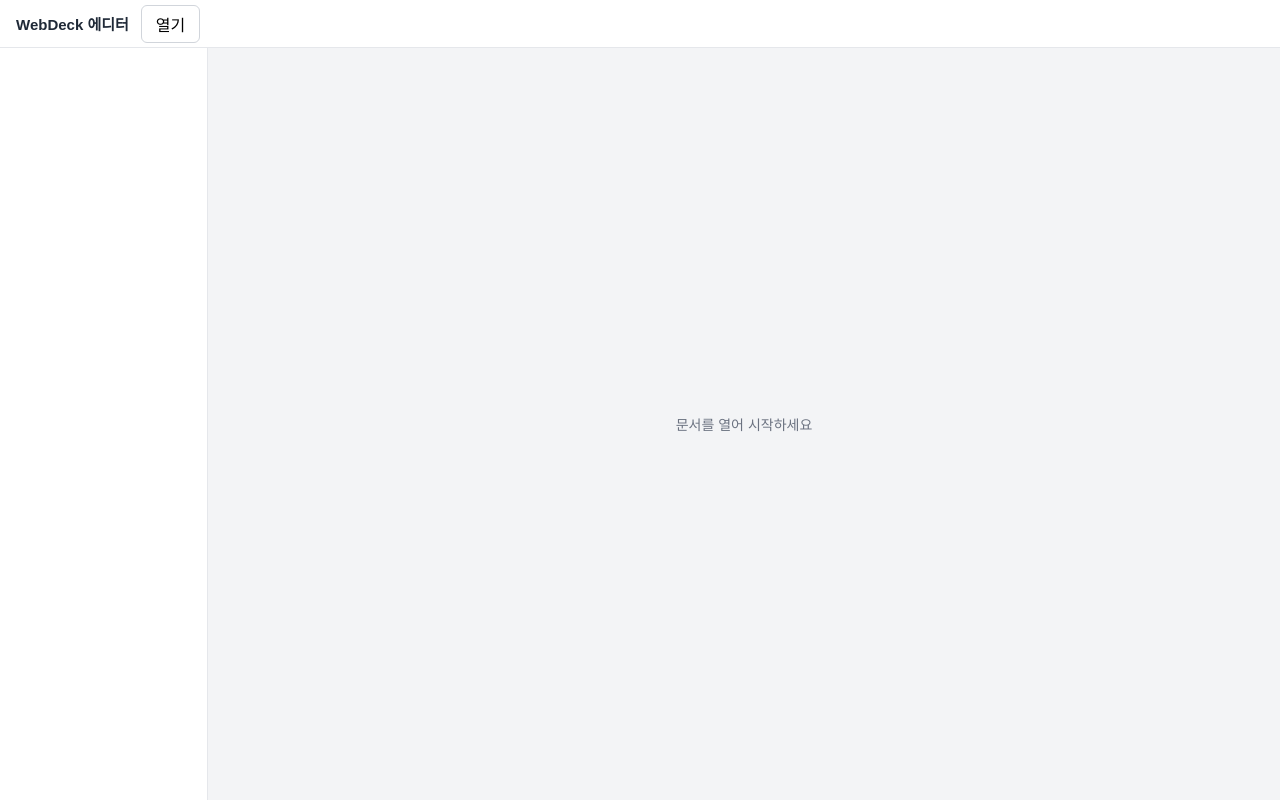
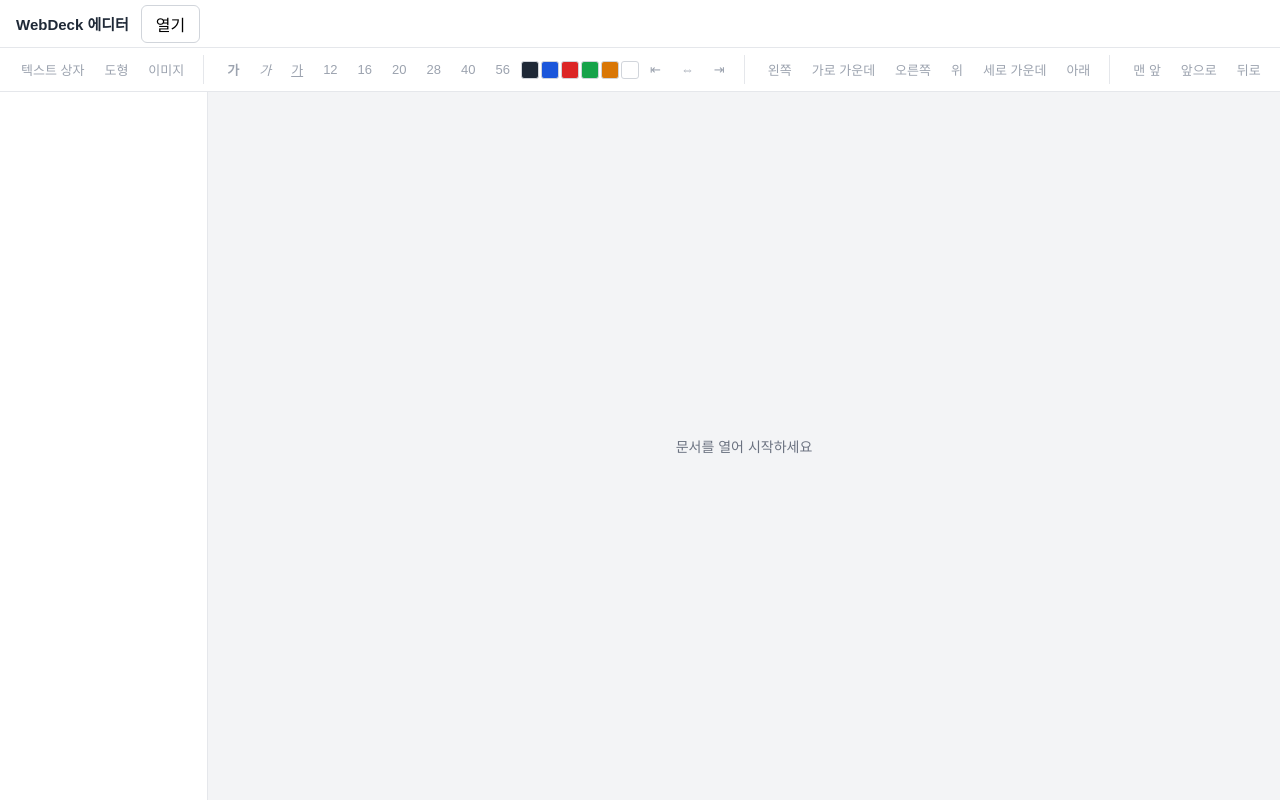
Before and after one commit to Gusrudals/WebDeck, a React (Vite) app in the folder editor/: page / in a window 1280 px wide. Built offline with nearby package versions, Linux system fonts and the light colour scheme.

Commit message:
feat: 툴바 — 삽입·텍스트 서식·개체 정렬·z순서·삭제·배경색

```diff
--- a/editor/src/App.tsx
+++ b/editor/src/App.tsx
@@ -1,12 +1,15 @@
-import { useReducer } from 'react'
+import { useReducer, useRef } from 'react'
 import { CanvasArea } from './canvas/CanvasArea.tsx'
 import { openHtmlFile } from './file/fileAccess.ts'
+import { createIdGen } from './model/id.ts'
 import { WebdeckParseError, parseWebdeck } from './model/parse.ts'
 import { SlidePanel } from './panels/SlidePanel.tsx'
+import { Toolbar } from './panels/Toolbar.tsx'
 import { editorReducer, initialEditorState } from './state/store.ts'
 
 export function App() {
   const [state, dispatch] = useReducer(editorReducer, initialEditorState)
+  const idGenRef = useRef(createIdGen('n'))
 
   async function handleOpen() {
     let opened
@@ -37,6 +40,7 @@ export function App() {
         {state.opaqueCount > 0 && <span className="notice">편집 불가 요소 {state.opaqueCount}개 보존됨</span>}
         {state.loadError && <span className="error" role="alert">{state.loadError}</span>}
       </header>
+      <Toolbar state={state} dispatch={dispatch} idGen={idGenRef.current} />
       <aside className="side">
         {state.doc && (
           <SlidePanel
--- a/editor/src/app.css
+++ b/editor/src/app.css
@@ -9,7 +9,7 @@
 * { box-sizing: border-box; }
 body { margin: 0; font-family: var(--wd-font-body); color: #1f2937; background: #f3f4f6; }
 
-.app { display: grid; grid-template-rows: 48px 1fr; grid-template-columns: 208px 1fr; height: 100vh; }
+.app { display: grid; grid-template-rows: 48px 44px 1fr; grid-template-columns: 208px 1fr; height: 100vh; }
 .topbar { grid-column: 1 / 3; display: flex; align-items: center; gap: 12px; padding: 0 16px; background: #fff; border-bottom: 1px solid #e5e7eb; }
 .topbar h1 { font-size: 15px; margin: 0; font-weight: 600; }
 .topbar button { font: inherit; padding: 6px 14px; border: 1px solid #d1d5db; border-radius: 6px; background: #fff; cursor: pointer; }
@@ -46,3 +46,11 @@ body { margin: 0; font-family: var(--wd-font-body); color: #1f2937; background:
 .el-text.editing { outline: 2px dashed var(--wd-primary); cursor: text; }
 .text-editable { width: 100%; height: 100%; outline: none; user-select: text; cursor: text; }
 .text-editable p { margin: 0; }
+
+.toolbar { grid-column: 1 / 3; display: flex; align-items: center; gap: 4px; padding: 0 12px; background: #fff; border-bottom: 1px solid #e5e7eb; overflow-x: auto; }
+.toolbar .group { display: flex; align-items: center; gap: 2px; padding-right: 10px; margin-right: 10px; border-right: 1px solid #e5e7eb; white-space: nowrap; }
+.toolbar button { font: inherit; font-size: 13px; padding: 4px 8px; border: 1px solid transparent; border-radius: 4px; background: none; cursor: pointer; }
+.toolbar button:hover:not(:disabled) { background: #f3f4f6; }
+.toolbar button:disabled { color: #9ca3af; cursor: default; }
+.toolbar .swatch { width: 18px; height: 18px; padding: 0; border: 1px solid #d1d5db; border-radius: 3px; }
+.bg-label { display: flex; align-items: center; gap: 4px; font-size: 13px; color: #374151; }
--- /dev/null
+++ b/editor/src/panels/Toolbar.tsx
@@ -0,0 +1,151 @@
+import type { Dispatch, PointerEvent as ReactPointerEvent } from 'react'
+import { alignFrame } from '../canvas/geometry.ts'
+import type { AlignMode } from '../canvas/geometry.ts'
+import {
+  addElement,
+  createImageElement,
+  createShapeElement,
+  createTextElement,
+  moveElementZ,
+  removeElement,
+  setElementFrame,
+  setSlideBg,
+} from '../model/ops.ts'
+import type { ZDirection } from '../model/ops.ts'
+import { isKnownElement } from '../model/types.ts'
+import type { EditorAction, EditorState } from '../state/store.ts'
+import { FONT_SIZES, TEXT_COLORS, execColor, execFontSize, execFormat } from './format.ts'
+
+const keepFocus = (e: ReactPointerEvent) => e.preventDefault()
+
+function pickImage(onLoad: (dataUrl: string, fileName: string) => void): void {
+  const input = document.createElement('input')
+  input.type = 'file'
+  input.accept = 'image/*'
+  input.onchange = () => {
+    const file = input.files?.[0]
+    if (!file) return
+    const reader = new FileReader()
+    reader.onload = () => {
+      if (typeof reader.result === 'string') onLoad(reader.result, file.name)
+    }
+    reader.readAsDataURL(file)
+  }
+  input.click()
+}
+
+export function Toolbar({
+  state,
+  dispatch,
+  idGen,
+}: {
+  state: EditorState
+  dispatch: Dispatch<EditorAction>
+  idGen: () => string
+}) {
+  const { doc, currentSlideIndex, selectedIds, editingTextId } = state
+  const slide = doc?.slides[currentSlideIndex] ?? null
+  const hasDoc = doc !== null && slide !== null
+  const hasSelection = hasDoc && selectedIds.length > 0
+  const singleId = hasSelection && selectedIds.length === 1 ? selectedIds[0]! : null
+  const editing = editingTextId !== null
+
+  const insertText = () => {
+    if (!doc || !slide) return
+    const el = createTextElement(idGen, { left: 440, top: 310, width: 400, height: 60 }, '<p>텍스트를 입력하세요</p>')
+    dispatch({ type: 'APPLY_DOC', doc: addElement(doc, slide.id, el), select: [el.id] })
+  }
+
+  const insertShape = () => {
+    if (!doc || !slide) return
+    const el = createShapeElement(idGen, { left: 540, top: 300, width: 200, height: 120 }, 'var(--wd-accent)')
+    dispatch({ type: 'APPLY_DOC', doc: addElement(doc, slide.id, el), select: [el.id] })
+  }
+
+  const insertImage = () => {
+    if (!doc || !slide) return
+    pickImage((dataUrl, fileName) => {
+      const base = createImageElement(idGen, { left: 400, top: 180, width: 480, height: 360 }, dataUrl, fileName)
+      const el = { ...base, imgStyle: 'width:100%; height:100%; object-fit: contain;' }
+      dispatch({ type: 'APPLY_DOC', doc: addElement(doc, slide.id, el), select: [el.id] })
+    })
+  }
+
+  const alignSelected = (mode: AlignMode) => {
+    if (!doc || !slide) return
+    let d = doc
+    for (const el of slide.elements.filter(isKnownElement)) {
+      if (selectedIds.includes(el.id)) {
+        d = setElementFrame(d, slide.id, el.id, alignFrame(el.frame, doc.slideWidth, doc.slideHeight, mode))
+      }
+    }
+    dispatch({ type: 'APPLY_DOC', doc: d })
+  }
+
+  const zOrder = (dir: ZDirection) => {
+    if (!doc || !slide || !singleId) return
+    const d = moveElementZ(doc, slide.id, singleId, dir)
+    if (d !== doc) dispatch({ type: 'APPLY_DOC', doc: d })
+  }
+
+  const removeSelected = () => {
+    if (!doc || !slide) return
+    let d = doc
+    for (const id of selectedIds) d = removeElement(d, slide.id, id)
+    dispatch({ type: 'APPLY_DOC', doc: d, select: [] })
+  }
+
+  const changeBg = (value: string) => {
+    if (!doc || !slide) return
+    dispatch({ type: 'APPLY_DOC', doc: setSlideBg(doc, slide.id, value) })
+  }
+
+  const bgValue = slide?.bg && /^#[0-9a-fA-F]{6}$/.test(slide.bg) ? slide.bg : '#ffffff'
+
+  return (
+    <div className="toolbar" role="toolbar" aria-label="편집 도구">
+      <div className="group" aria-label="삽입">
+        <button type="button" disabled={!hasDoc} onClick={insertText}>텍스트 상자</button>
+        <button type="button" disabled={!hasDoc} onClick={insertShape}>도형</button>
+        <button type="button" disabled={!hasDoc} onClick={insertImage}>이미지</button>
+      </div>
+      <div className="group" aria-label="텍스트 서식">
+        <button type="button" aria-label="굵게" title="굵게" disabled={!editing} onPointerDown={keepFocus} onClick={() => execFormat('bold')}><b>가</b></button>
+        <button type="button" aria-label="기울임" title="기울임" disabled={!editing} onPointerDown={keepFocus} onClick={() => execFormat('italic')}><i>가</i></button>
+        <button type="button" aria-label="밑줄" title="밑줄" disabled={!editing} onPointerDown={keepFocus} onClick={() => execFormat('underline')}><u>가</u></button>
+        {FONT_SIZES.map((px) => (
+          <button key={px} type="button" aria-label={`글자 크기 ${px}`} title={`글자 크기 ${px}px`} disabled={!editing} onPointerDown={keepFocus} onClick={() => execFontSize(px)}>{px}</button>
+        ))}
+        {TEXT_COLORS.map((c) => (
+          <button key={c} type="button" className="swatch" aria-label={`글자색 ${c}`} title={`글자색 ${c}`} style={{ background: c }} disabled={!editing} onPointerDown={keepFocus} onClick={() => execColor(c)} />
+        ))}
+        <button type="button" aria-label="왼쪽 정렬" title="왼쪽 정렬" disabled={!editing} onPointerDown={keepFocus} onClick={() => execFormat('justifyLeft')}>⇤</button>
+        <button type="button" aria-label="가운데 정렬" title="가운데 정렬" disabled={!editing} onPointerDown={keepFocus} onClick={() => execFormat('justifyCenter')}>⇔</button>
+        <button type="button" aria-label="오른쪽 정렬" title="오른쪽 정렬" disabled={!editing} onPointerDown={keepFocus} onClick={() => execFormat('justifyRight')}>⇥</button>
+      </div>
+      <div className="group" aria-label="개체 정렬">
+        <button type="button" disabled={!hasSelection} onClick={() => alignSelected('left')}>왼쪽</button>
+        <button type="button" disabled={!hasSelection} onClick={() => alignSelected('center-h')}>가로 가운데</button>
+        <button type="button" disabled={!hasSelection} onClick={() => alignSelected('right')}>오른쪽</button>
+        <button type="button" disabled={!hasSelection} onClick={() => alignSelected('top')}>위</button>
+        <button type="button" disabled={!hasSelection} onClick={() => alignSelected('middle')}>세로 가운데</button>
+        <button type="button" disabled={!hasSelection} onClick={() => alignSelected('bottom')}>아래</button>
+      </div>
+      <div className="group" aria-label="순서">
+        <button type="button" disabled={!singleId} onClick={() => zOrder('front')}>맨 앞</button>
+        <button type="button" disabled={!singleId} onClick={() => zOrder('forward')}>앞으로</button>
+        <button type="button" disabled={!singleId} onClick={() => zOrder('backward')}>뒤로</button>
+        <button type="button" disabled={!singleId} onClick={() => zOrder('back')}>맨 뒤</button>
+      </div>
+      <div className="group" aria-label="요소">
+        <button type="button" disabled={!hasSelection} onClick={removeSelected}>삭제</button>
+      </div>
+      <div className="group" aria-label="슬라이드">
+        <label className="bg-label">
+          배경
+          <input type="color" aria-label="배경색" disabled={!hasDoc} value={bgValue} onChange={(e) => changeBg(e.target.value)} />
+        </label>
+      </div>
+    </div>
+  )
+}
--- /dev/null
+++ b/editor/src/panels/format.ts
@@ -0,0 +1,27 @@
+export const FONT_SIZES = [12, 16, 20, 28, 40, 56]
+
+/** 글자색 스와치 — input[type=color]는 포커스를 뺏어 편집이 끝나므로 버튼 팔레트 사용 */
+export const TEXT_COLORS = ['#1f2937', '#1a56db', '#dc2626', '#16a34a', '#d97706', '#ffffff']
+
+type FormatCommand = 'bold' | 'italic' | 'underline' | 'justifyLeft' | 'justifyCenter' | 'justifyRight'
+
+export function execFormat(command: FormatCommand): void {
+  document.execCommand?.(command)
+}
+
+export function execColor(color: string): void {
+  document.execCommand?.('styleWithCSS', false, 'true')
+  document.execCommand?.('foreColor', false, color)
+  document.execCommand?.('styleWithCSS', false, 'false')
+}
+
+/** execCommand('fontSize')는 <font size>만 만든다 — 즉시 px span으로 치환하는 표준 우회 */
+export function execFontSize(px: number): void {
+  document.execCommand?.('fontSize', false, '7')
+  for (const font of Array.from(document.querySelectorAll('font[size="7"]'))) {
+    const span = document.createElement('span')
+    span.style.fontSize = `${px}px`
+    while (font.firstChild) span.appendChild(font.firstChild)
+    font.replaceWith(span)
+  }
+}
```
Also changed, not shown: 1 other file (tests, documents, lock files or other folders).
